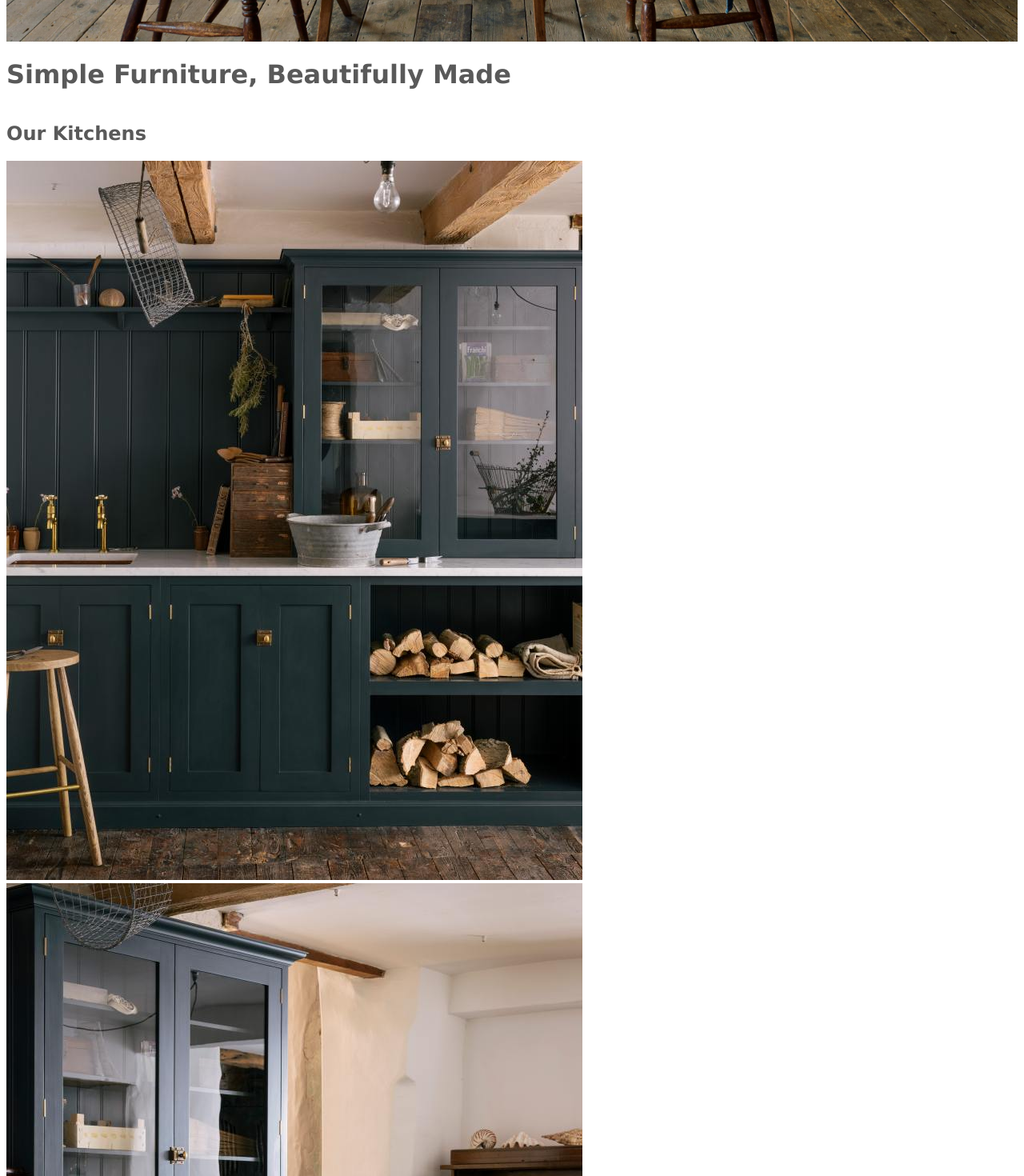
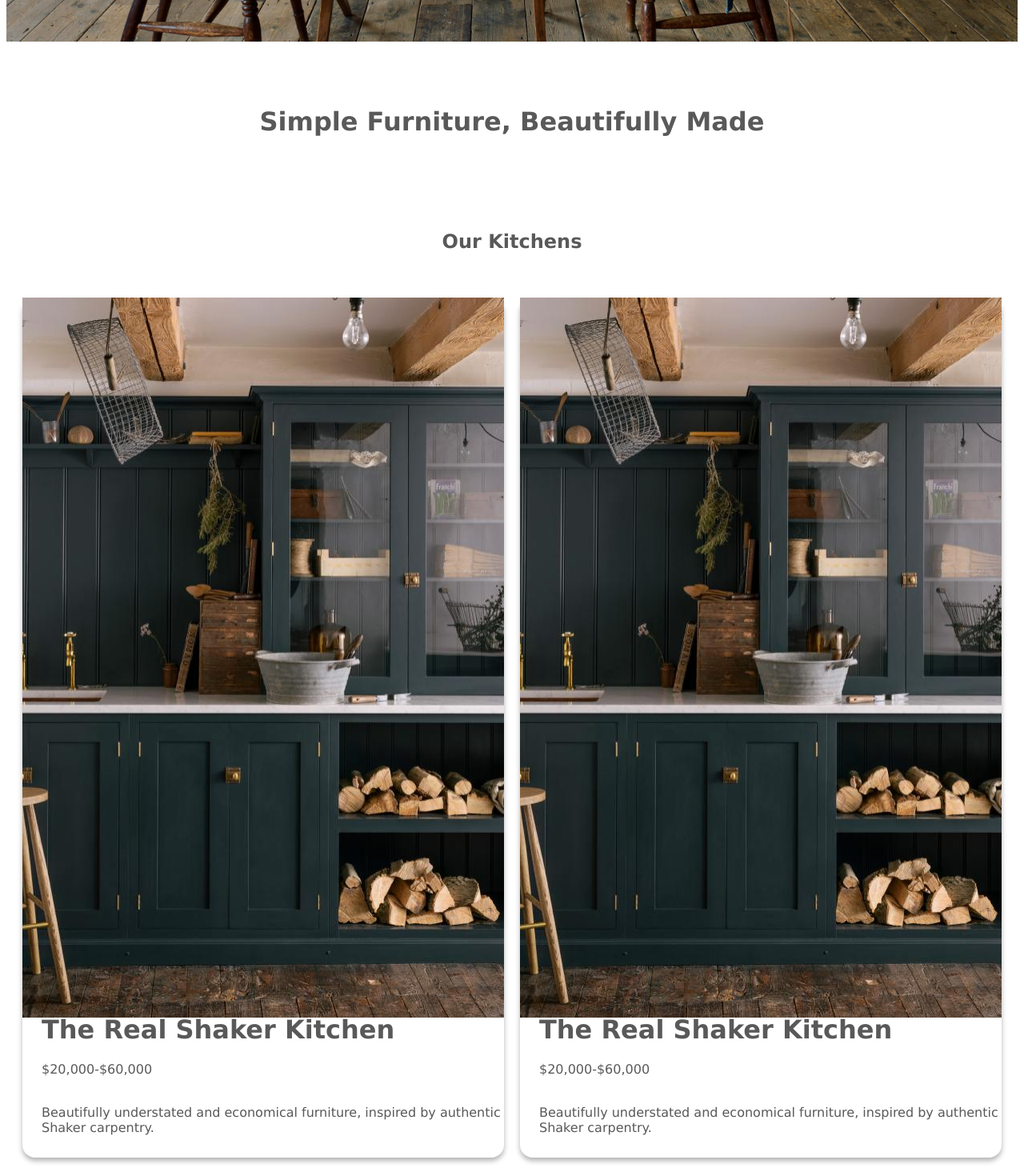
Before and after one commit to lfhbrown/showroom-project, a React (Vite) app: page / in a window 1280 px wide. Shown: the part 1100-2570 px from the top of the page at 80% size. Built offline with nearby package versions, Linux system fonts and the light colour scheme.

Commit message:
Finished Large Gallery Card Component Small is next

```diff
--- a/src/App.jsx
+++ b/src/App.jsx
@@ -19,6 +19,20 @@ const NavBarDiv = styled.div`
 const GalleryDiv = styled.div`
   overflow: hidden;
 `;
+const CenteredDiv = styled.div`
+  display: flex;
+  justify-content: center; /* Horizontally center the content */
+  align-items: center; /* Vertically center the content */
+  height: 200px; /* Adjust as needed for spacing */
+  text-align: center; /* Center-align text inside */
+`;
+const CategoryDiv = styled.div`
+  display: flex;
+  justify-content: center; /* Horizontally center the content */
+  align-items: center; /* Vertically center the content */
+  height: 100px; /* Adjust as needed for spacing */
+  text-align: center; /* Center-align text inside */
+`;
 const SignUpDiv = styled.div`
   overflow: hidden;
 `;
@@ -36,12 +50,12 @@ function App() {
       <GalleryDiv>
         <Gallery />
       </GalleryDiv>
-      <div>
+      <CenteredDiv>
         <h1>Simple Furniture, Beautifully Made</h1>
-      </div>
-      <div>
+      </CenteredDiv>
+      <CategoryDiv>
         <h2>Our Kitchens</h2>
-      </div>
+      </CategoryDiv>
       <Showroom></Showroom>
       <SignUpDiv>
         <SignUp />
--- a/src/components/Cards/LargeCard.jsx
+++ b/src/components/Cards/LargeCard.jsx
@@ -1,14 +1,58 @@
+// eslint-disable-next-line no-unused-vars
+import React, { useState } from "react";
 import styled from "styled-components";
 import PropTypes from "prop-types";
 
-const CardContainer = styled.div``;
-const Content = styled.div``;
+const CardContainer = styled.div`
+  position: relative;
+  height: 1075px;
+  width: 800px;
+  display: flex;
+  flex-direction: column;
+  justify-content: space-between;
+  border-radius: 16px;
+  box-shadow: 0px 4px 6px rgba(0, 0, 0, 0.3);
+  /* border: 1px solid #000000; */
+`;
+const Img = styled.img`
+  position: absolute;
+  top: 0;
+  left: 0;
+  width: 100%;
+  height: 900px;
+  object-fit: cover;
+  opacity: ${(props) => (props.visible ? 1 : 0)}; /* Control visibility */
+  transition: opacity 0.5s ease-in-out; /* Smooth transition effect */
+`;
+const Content = styled.div`
+  position: absolute;
+  bottom: 0;
+  display: flex;
+  flex-direction: column;
+  padding-left: 24px;
+  padding-bottom: 12px;
+  justify-content: flex-end;
+  align-items: flex-start; /* Align text to the left */
+`;
 
 const LargeCard = ({ img1, img2, h1Text, spanText, pText }) => {
+  const [isHovered, setIsHovered] = useState(false);
   return (
     <CardContainer>
-      <img src={img1} alt={h1Text} />
-      <img src={img2} alt={h1Text} />
+      <Img
+        src={img1}
+        alt={h1Text}
+        visible={!isHovered}
+        onMouseEnter={() => setIsHovered(true)}
+        onMouseLeave={() => setIsHovered(false)}
+      />
+      <Img
+        src={img2}
+        alt={h1Text}
+        visible={isHovered}
+        onMouseEnter={() => setIsHovered(true)}
+        onMouseLeave={() => setIsHovered(false)}
+      />
       <Content>
         <h1>{h1Text}</h1>
         <span>{spanText}</span>
--- a/src/components/Footer.jsx
+++ b/src/components/Footer.jsx
@@ -13,6 +13,7 @@ const FooterContainer = styled.div`
   display: flex;
   flex-direction: column;
   align-items: center;
+  overflow: hidden;
 
   ul li {
     margin-bottom: 25px; /* Adds spacing between list items */
@@ -22,6 +23,7 @@ const FooterColumnContainer = styled.div`
   display: flex; /* Flexbox for horizontal alignment */
   justify-content: space-around; /* Even spacing between columns */
   width: 100%; /* Span full width of the footer */
+  overflow: hidden;
 `;
 const FooterColumn1 = styled.div`
   display: flex;
--- a/src/components/Showroom.jsx
+++ b/src/components/Showroom.jsx
@@ -1,11 +1,18 @@
+// eslint-disable-next-line no-unused-vars
 import { useState } from "react";
 import styled from "styled-components";
 import LargeCard from "./Cards/LargeCard";
-import SmallCard from "./Cards/SmallCard";
+// import SmallCard from "./Cards/SmallCard";
 import shakerKitchen1 from "./assets/showroom/kitchens1.jpg";
 import shakerKitchen2 from "./assets/showroom/kitchens2.jpg";
 
-const LargeCardContainer = styled.div``;
+const LargeCardContainer = styled.div`
+  display: flex;
+  flex-direction: row;
+  justify-content: center; /* Center the items */
+  gap: 20px; /* Add space between the items */
+  margin: 20px;
+`;
 
 const Showroom = () => {
   return (
@@ -15,11 +22,17 @@ const Showroom = () => {
           img1={shakerKitchen1}
           img2={shakerKitchen2}
           h1Text="The Real Shaker Kitchen"
-          spanText="$20,000–$60,000"
-          pText="Beautifully understated and economical furniture, inspired by authentic Shaker carpentry.  ."
+          spanText="$20,000-$60,000"
+          pText="Beautifully understated and economical furniture, inspired by authentic Shaker carpentry."
+        />
+        <LargeCard
+          img1={shakerKitchen1}
+          img2={shakerKitchen2}
+          h1Text="The Real Shaker Kitchen"
+          spanText="$20,000-$60,000"
+          pText="Beautifully understated and economical furniture, inspired by authentic Shaker carpentry."
         />
       </LargeCardContainer>
-      <div></div>
     </div>
   );
 };
```
